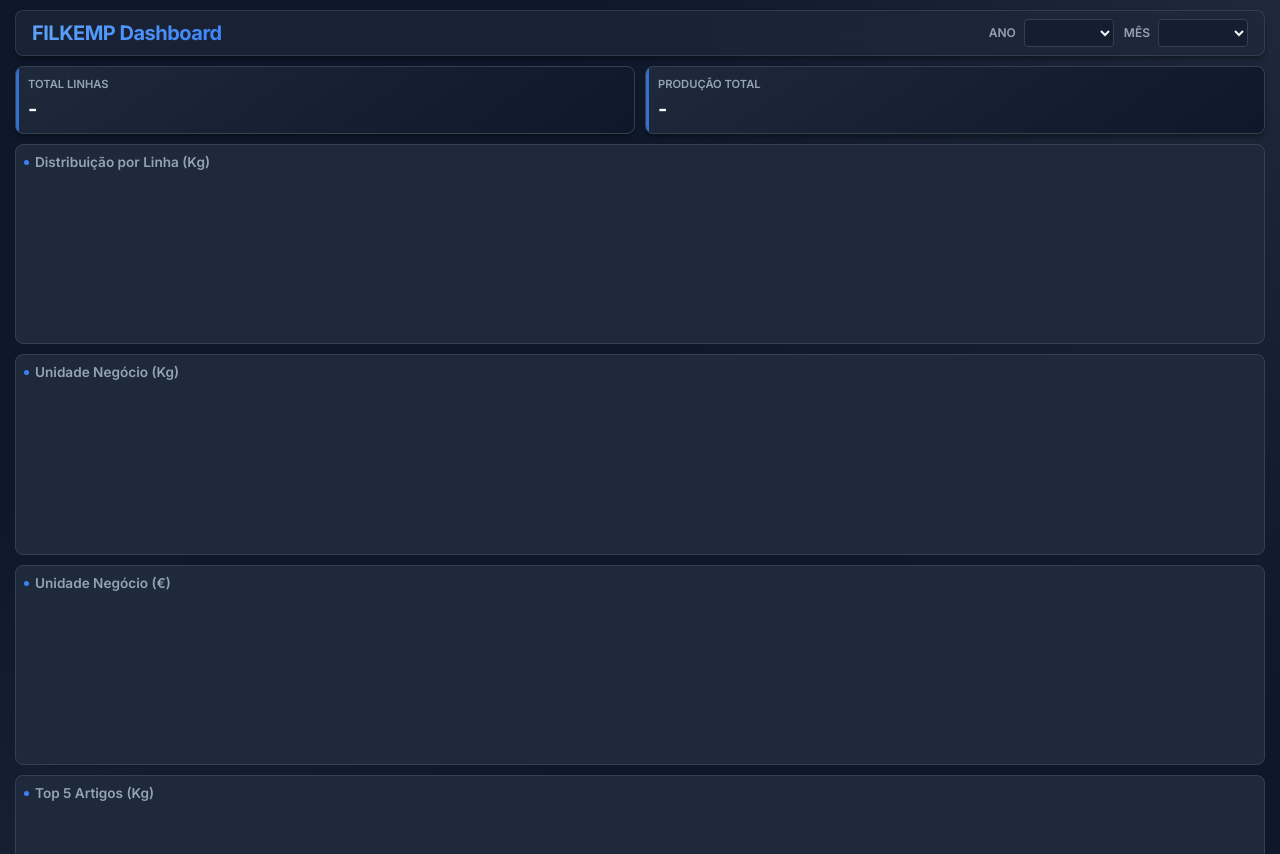
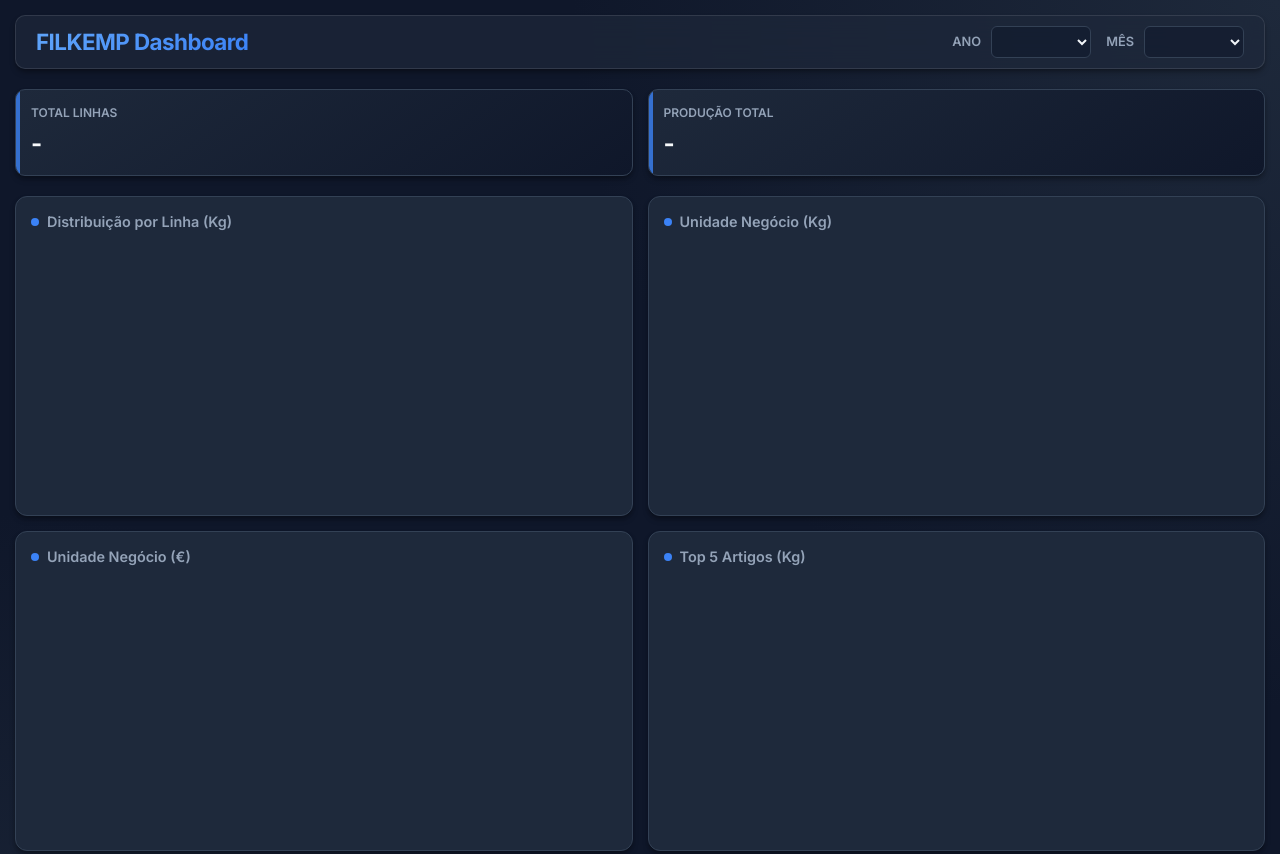
Before and after one commit to zefarinha61/testevr, a website built with Vite: page index.html in a window 1280 px wide. Shown: the top 854 px of the page. Built offline with nearby package versions, Linux system fonts and the light colour scheme; files whose address does not match are found by name.

Commit message:
UI: Force homogeneous grid tiles

```diff
--- a/src/style.css
+++ b/src/style.css
@@ -1,20 +1,12 @@
 :root {
     --bg-color: #0f172a;
-    /* Slate 900 */
     --card-bg: #1e293b;
-    /* Slate 800 */
     --text-primary: #f1f5f9;
-    /* Slate 100 */
     --text-secondary: #94a3b8;
-    /* Slate 400 */
     --accent-color: #3b82f6;
-    /* Blue 500 */
     --accent-hover: #2563eb;
-    /* Blue 600 */
     --success-color: #10b981;
-    /* Emerald 500 */
     --border-color: #334155;
-    /* Slate 700 */
     --card-shadow: 0 4px 6px -1px rgba(0, 0, 0, 0.3), 0 2px 4px -1px rgba(0, 0, 0, 0.2);
     --font-family: 'Inter', system-ui, -apple-system, sans-serif;
 }
@@ -30,7 +22,6 @@ body {
     background-color: var(--bg-color);
     color: var(--text-primary);
     line-height: 1.4;
-    /* Tighter line height */
     background-image: radial-gradient(circle at top right, #1e293b 0%, transparent 40%),
         radial-gradient(circle at bottom left, #1e293b 0%, transparent 40%);
     min-height: 100vh;
@@ -39,10 +30,9 @@ body {
 
 .app-container {
     max-width: 100%;
-    /* Full width */
     margin: 0 auto;
-    padding: 10px 15px;
-    /* Minimal padding */
+    padding: 15px;
+    /* Comfortable padding */
 }
 
 /* Header */
@@ -50,21 +40,18 @@ body {
     display: flex;
     justify-content: space-between;
     align-items: center;
-    margin-bottom: 10px;
-    /* Reduced margin */
+    margin-bottom: 20px;
     background: rgba(30, 41, 59, 0.7);
     backdrop-filter: blur(12px);
     -webkit-backdrop-filter: blur(12px);
-    padding: 8px 16px;
-    /* Compact padding */
-    border-radius: 8px;
+    padding: 10px 20px;
+    border-radius: 10px;
     border: 1px solid rgba(255, 255, 255, 0.1);
     box-shadow: var(--card-shadow);
 }
 
 .logo-area h1 {
-    font-size: 1.25rem;
-    /* Smaller logo */
+    font-size: 1.4rem;
     font-weight: 800;
     background: linear-gradient(135deg, #60a5fa, #3b82f6);
     -webkit-background-clip: text;
@@ -74,19 +61,18 @@ body {
 
 .filters-area {
     display: flex;
-    gap: 10px;
+    gap: 15px;
 }
 
 .filter-group {
     display: flex;
     flex-direction: row;
-    /* Horizontal label/select */
     align-items: center;
-    gap: 8px;
+    gap: 10px;
 }
 
 .filter-group label {
-    font-size: 0.75rem;
+    font-size: 0.8rem;
     text-transform: uppercase;
     color: var(--text-secondary);
     font-weight: 600;
@@ -97,12 +83,11 @@ select {
     background-color: rgba(15, 23, 42, 0.5);
     color: var(--text-primary);
     border: 1px solid var(--border-color);
-    padding: 4px 8px;
-    /* Compact inputs */
-    border-radius: 4px;
+    padding: 6px 10px;
+    border-radius: 6px;
     font-size: 0.9rem;
     cursor: pointer;
-    min-width: 90px;
+    min-width: 100px;
     transition: all 0.2s ease;
 }
 
@@ -114,17 +99,15 @@ select:focus {
 /* KPIs */
 .kpi-section {
     display: grid;
-    grid-template-columns: repeat(auto-fit, minmax(160px, 1fr));
-    /* Dense grid */
-    gap: 10px;
-    margin-bottom: 10px;
+    grid-template-columns: repeat(auto-fit, minmax(200px, 1fr));
+    gap: 15px;
+    margin-bottom: 20px;
 }
 
 .kpi-card {
     background: linear-gradient(145deg, #1e293b, #0f172a);
-    padding: 10px 12px;
-    /* Small padding */
-    border-radius: 8px;
+    padding: 15px;
+    border-radius: 10px;
     border: 1px solid var(--border-color);
     box-shadow: var(--card-shadow);
     position: relative;
@@ -136,23 +119,22 @@ select:focus {
     position: absolute;
     top: 0;
     left: 0;
-    width: 3px;
+    width: 4px;
     height: 100%;
     background: var(--accent-color);
     opacity: 0.8;
 }
 
 .kpi-card h3 {
-    font-size: 0.7rem;
+    font-size: 0.75rem;
     color: var(--text-secondary);
-    margin-bottom: 2px;
+    margin-bottom: 5px;
     font-weight: 600;
     text-transform: uppercase;
 }
 
 .kpi-value {
-    font-size: 1.25rem;
-    /* Compact value */
+    font-size: 1.5rem;
     font-weight: 700;
     color: var(--text-primary);
     background: linear-gradient(to right, #f8fafc, #cbd5e1);
@@ -160,59 +142,83 @@ select:focus {
     -webkit-text-fill-color: transparent;
 }
 
-/* Charts */
+/* Charts Section - HOMOGENEOUS GRID */
 .charts-section {
+    display: grid;
+    grid-template-columns: repeat(3, 1fr);
+    /* 3 Equal Columns */
+    gap: 15px;
+    margin-bottom: 20px;
+}
+
+.chart-container {
+    background: var(--card-bg);
+    padding: 15px;
+    border-radius: 12px;
+    border: 1px solid var(--border-color);
+    box-shadow: var(--card-shadow);
+
+    height: 320px;
+    /* Fixed Homogeneous Height */
+
     display: flex;
     flex-direction: column;
-    gap: 10px;
-    margin-bottom: 10px;
 }
 
-.chart-row {
-    display: grid;
-    grid-template-columns: repeat(12, 1fr);
-    gap: 10px;
+.chart-container h3 {
+    margin-bottom: 10px;
+    font-size: 0.9rem;
+    font-weight: 600;
+    color: var(--text-secondary);
+    display: flex;
+    align-items: center;
+    flex-shrink: 0;
 }
 
-.chart-container.half-width {
-    grid-column: span 6;
+.chart-container h3::before {
+    content: '';
+    display: inline-block;
+    width: 8px;
+    height: 8px;
+    background-color: var(--accent-color);
+    border-radius: 50%;
+    margin-right: 8px;
 }
 
-.chart-container.two-thirds-width {
-    grid-column: span 8;
+/* Wrapper to center and contain canvas */
+.chart-wrapper {
+    flex: 1;
+    position: relative;
+    width: 100%;
+    height: 100%;
+    overflow: hidden;
+    display: flex;
+    justify-content: center;
+    align-items: center;
 }
 
-.chart-container.one-third-width {
-    grid-column: span 4;
-}
-
-.chart-container.quarter-width {
-    grid-column: span 3;
-}
-
-.chart-container.full-width {
-    grid-column: span 12;
+/* Canvas styling */
+canvas {
+    max-width: 100%;
+    max-height: 100%;
 }
 
 /* Responsive */
-@media (max-width: 1024px) {
-
-    .chart-container.half-width,
-    .chart-container.two-thirds-width,
-    .chart-container.one-third-width {
-        grid-column: span 12;
-    }
-
-    .chart-container.quarter-width {
-        grid-column: span 6;
-        /* 2 per row on tablets */
+@media (max-width: 1280px) {
+    .charts-section {
+        grid-template-columns: repeat(2, 1fr);
+        /* 2 Cols on standard laptops */
     }
 }
 
-@media (max-width: 640px) {
-    .chart-container.quarter-width {
-        grid-column: span 12;
+@media (max-width: 768px) {
+    .charts-section {
+        grid-template-columns: 1fr;
         /* Stack on mobile */
+    }
+
+    .chart-container {
+        height: 300px;
     }
 
     .filter-group {
@@ -220,44 +226,3 @@ select:focus {
         align-items: flex-start;
     }
 }
-
-.chart-container {
-    background: var(--card-bg);
-    padding: 8px;
-    border-radius: 8px;
-    border: 1px solid var(--border-color);
-    min-height: 180px;
-    /* Reduced min-height */
-    display: flex;
-    flex-direction: column;
-}
-
-.chart-container h3 {
-    margin-bottom: 8px;
-    font-size: 0.85rem;
-    font-weight: 600;
-    color: var(--text-secondary);
-    display: flex;
-    align-items: center;
-}
-
-.chart-container h3::before {
-    content: '';
-    display: inline-block;
-    width: 5px;
-    height: 5px;
-    background-color: var(--accent-color);
-    border-radius: 50%;
-    margin-right: 6px;
-}
-
-/* Wrapper */
-.chart-wrapper-small {
-    flex: 1;
-    position: relative;
-    max-height: 160px;
-    /* Very compact */
-    display: flex;
-    justify-content: center;
-    align-items: center;
-}
```
